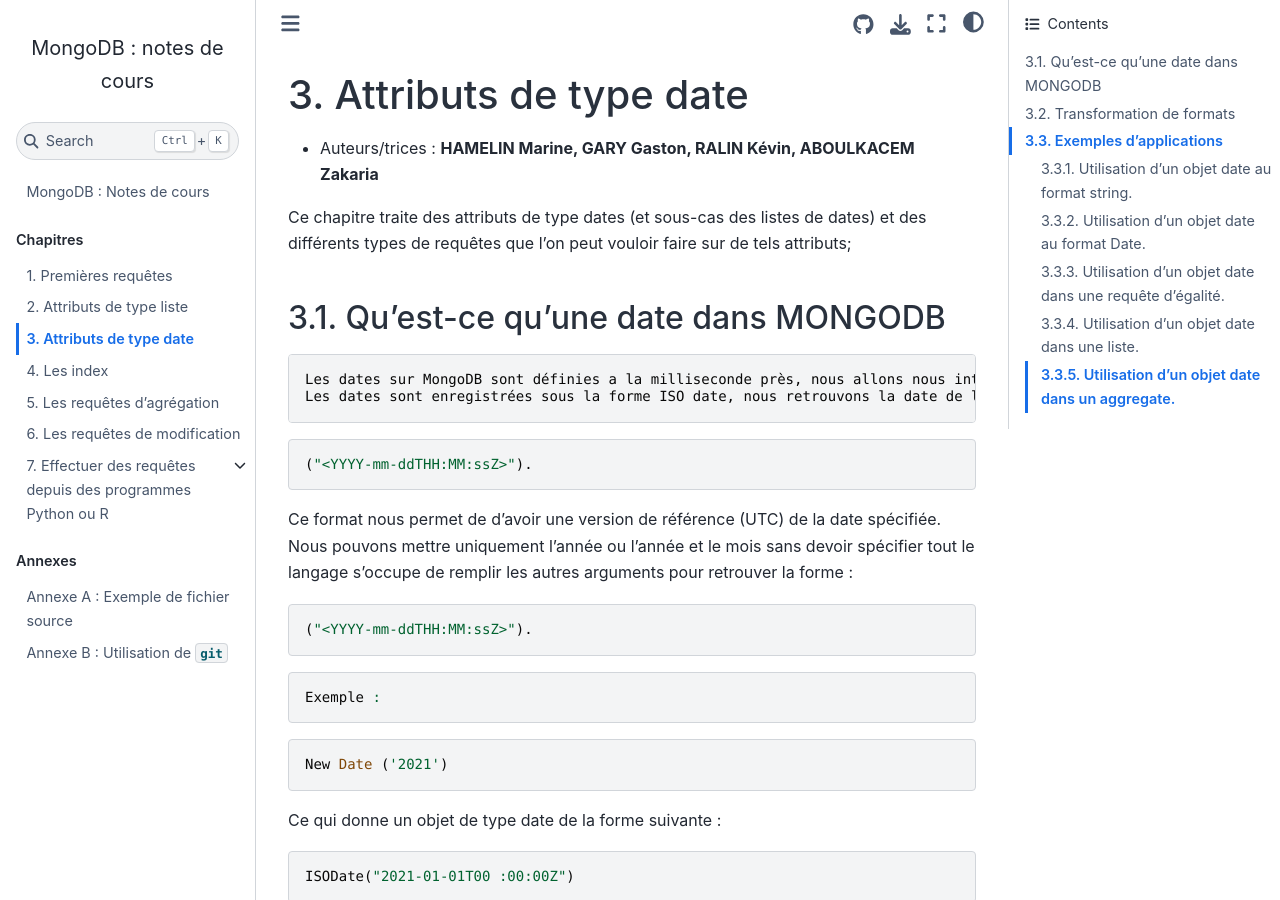
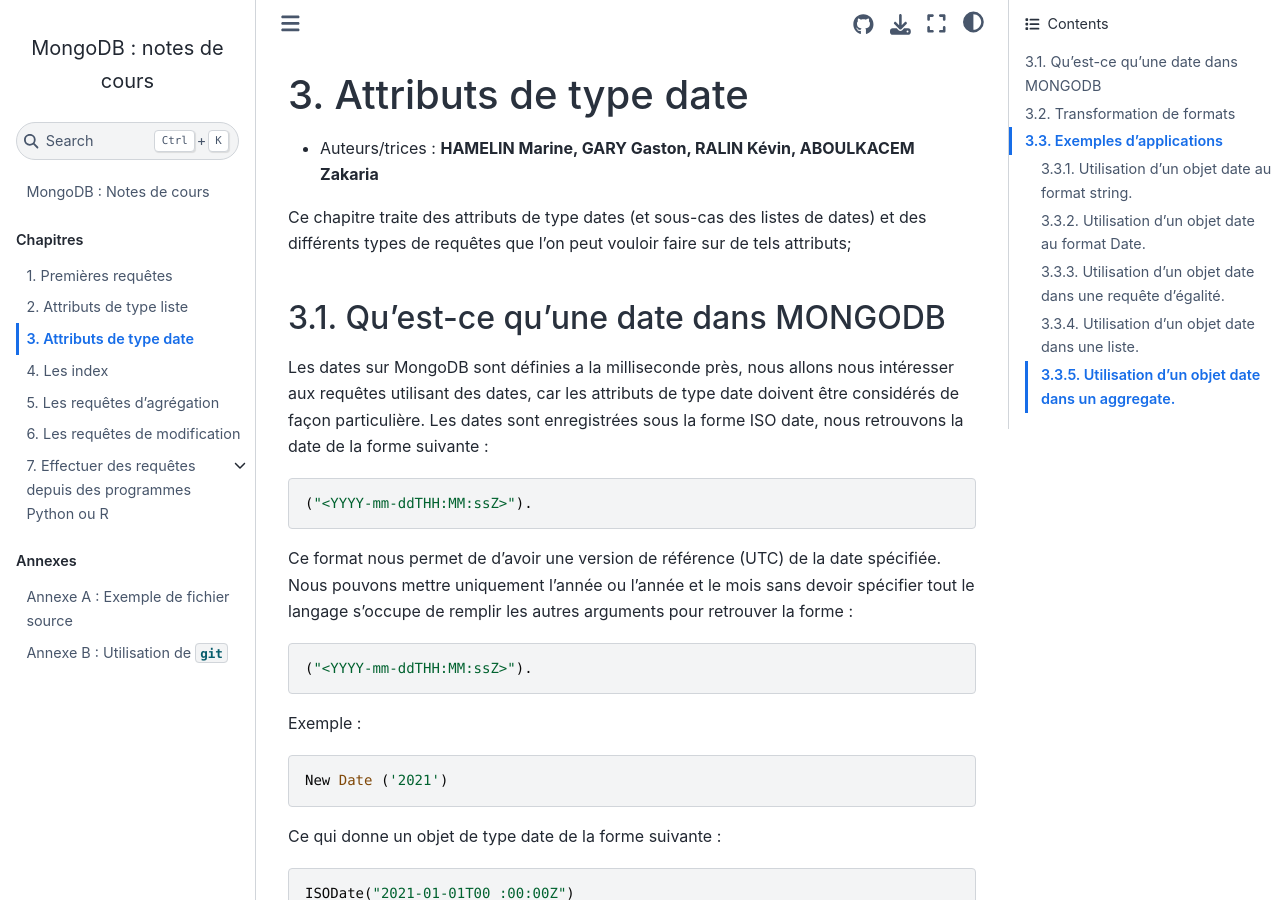
Before and after one commit to rtavenar/mongo_book, a Jupyter Book: the page built from content/03_dates.md, in a window 1280 px wide and 900 px high. Built offline with Jupyter Book 1.0.4 settings and Sphinx 7.4.7 and the Sphinx Book theme 1.1.4, drawn with Linux system fonts in a browser that asks for light colours.

Commit message:
Update 03_dates.md

````diff
--- a/content/03_dates.md
+++ b/content/03_dates.md
@@ -21,10 +21,10 @@
 
 
 ## Qu'est-ce qu'une date dans MONGODB
-```javascript
+
 Les dates sur MongoDB sont définies a la milliseconde près, nous allons nous intéresser aux requêtes utilisant des dates, car les attributs de type date doivent être considérés de façon particulière.
 Les dates sont enregistrées sous la forme ISO date, nous retrouvons la date de la forme suivante :
-```
+
 ```javascript
 ("<YYYY-mm-ddTHH:MM:ssZ>").
 ```
@@ -33,9 +33,9 @@
 ```javascript
 ("<YYYY-mm-ddTHH:MM:ssZ>").
 ```
-```javascript
+
 Exemple :
-```
+
 ```javascript
 New Date ('2021')
 ```
````
